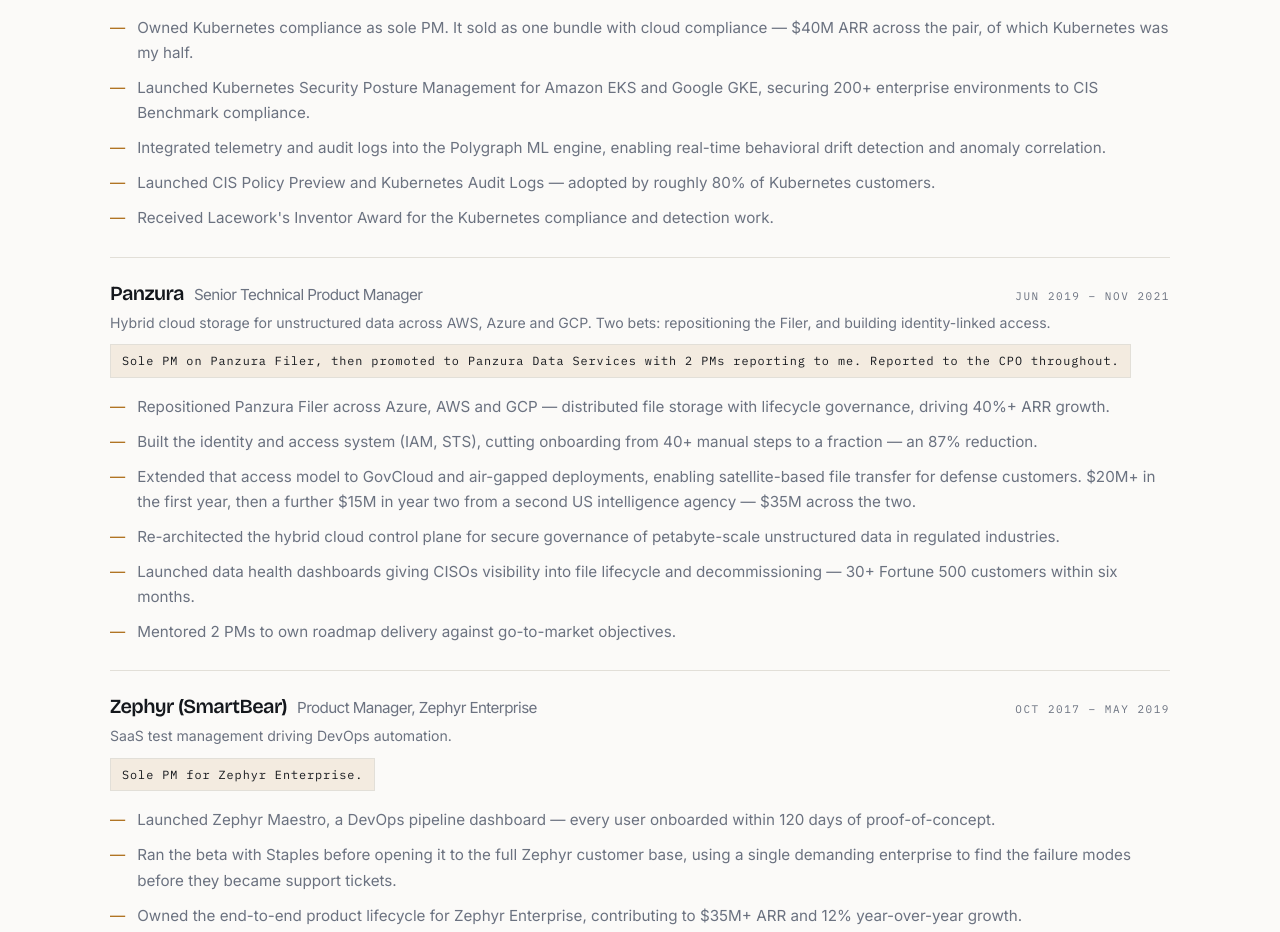
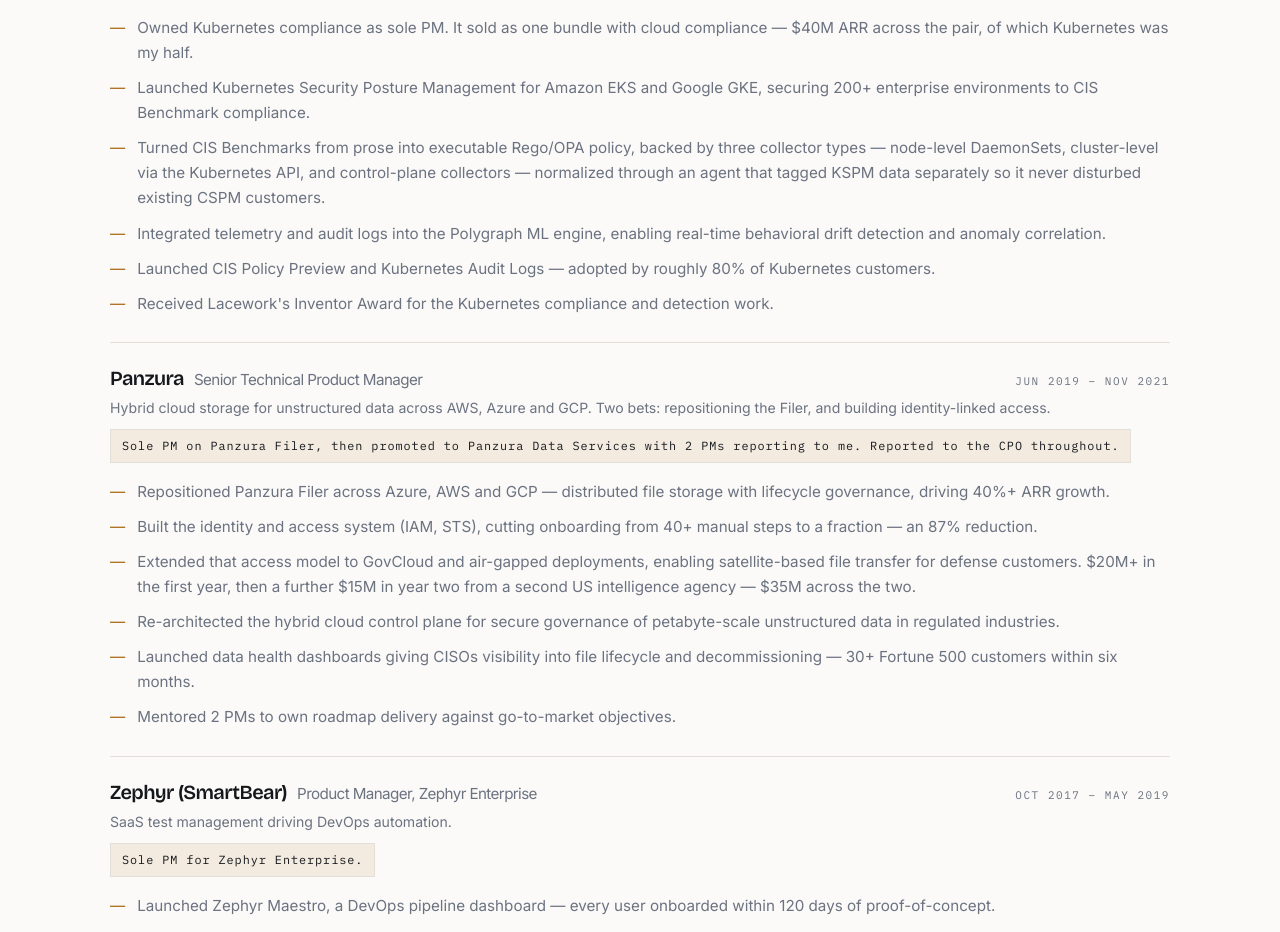
Before and after one commit to Ankita301/portfolio, a React (Vite) app: page /about in a window 1280 px wide. Shown: the part 1600-2532 px from the top of the page. Built offline with nearby package versions, Linux system fonts and the light colour scheme.

Commit message:
Add the Lacework CIS-to-policy mechanism
From her Q&A bank: CIS Benchmarks compiled to Rego/OPA, three collector
types, and KSPM data tagged separately to avoid disturbing CSPM. She was
sole PM for this scope, so it is attributable without qualification.

```diff
--- a/src/content/profile.ts
+++ b/src/content/profile.ts
@@ -80,6 +80,7 @@
     points: [
       "Owned Kubernetes compliance as sole PM. It sold as one bundle with cloud compliance — $40M ARR across the pair, of which Kubernetes was my half.",
       "Launched Kubernetes Security Posture Management for Amazon EKS and Google GKE, securing 200+ enterprise environments to CIS Benchmark compliance.",
+      "Turned CIS Benchmarks from prose into executable Rego/OPA policy, backed by three collector types — node-level DaemonSets, cluster-level via the Kubernetes API, and control-plane collectors — normalized through an agent that tagged KSPM data separately so it never disturbed existing CSPM customers.",
       "Integrated telemetry and audit logs into the Polygraph ML engine, enabling real-time behavioral drift detection and anomaly correlation.",
       "Launched CIS Policy Preview and Kubernetes Audit Logs — adopted by roughly 80% of Kubernetes customers.",
       "Received Lacework's Inventor Award for the Kubernetes compliance and detection work.",
```
